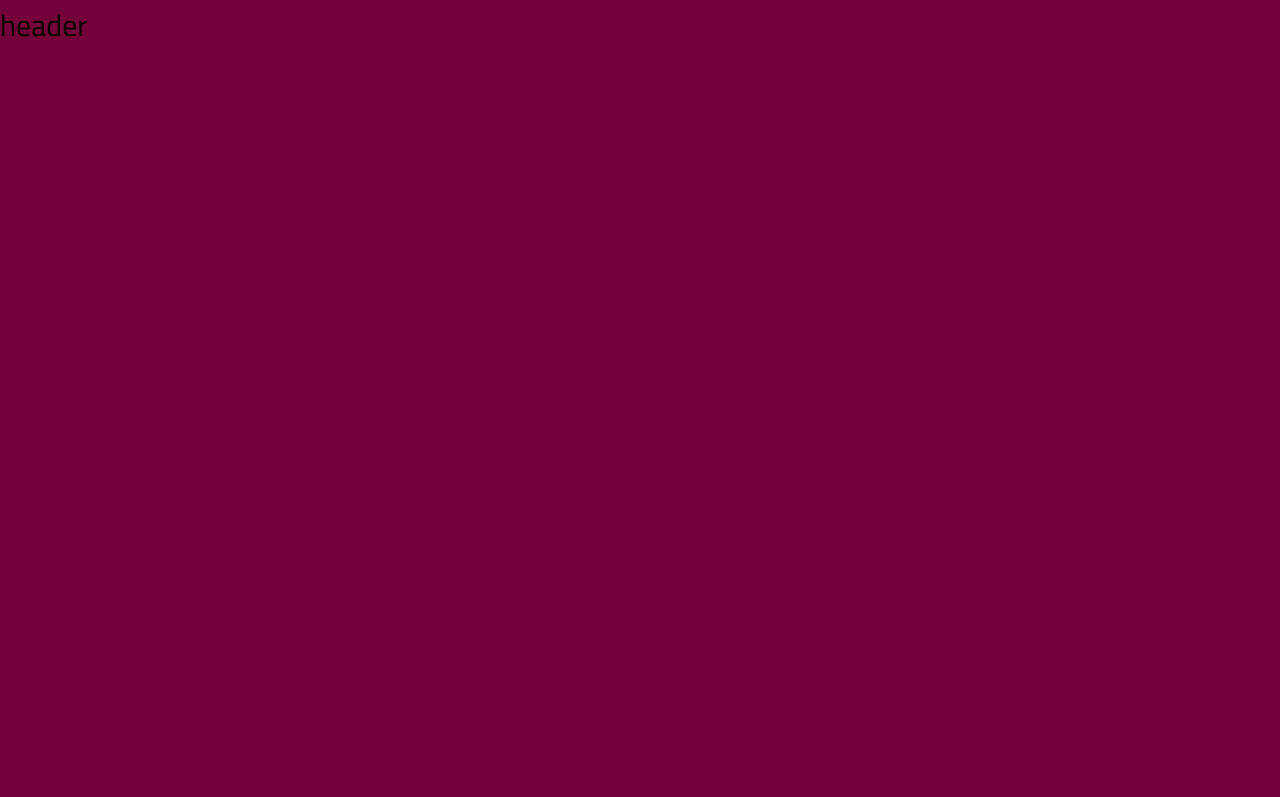
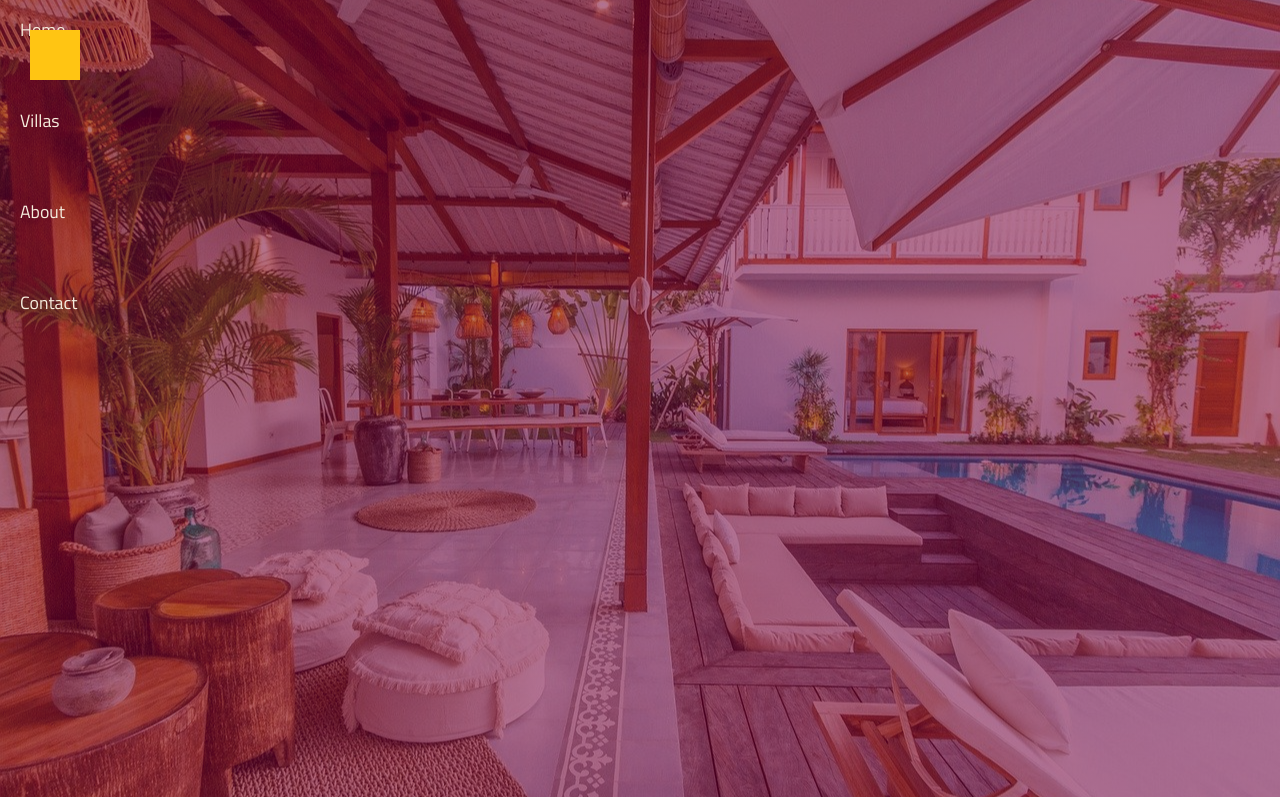
Before and after one commit to littleHorseFace/grid-practice, a plain HTML site: page index.html in a window 1280 px wide. Shown: the top 797 px of the page. Drawn offline with Linux system fonts and the light colour scheme.

Commit message:
git practice 2

```diff
--- a/index.html
+++ b/index.html
@@ -23,8 +23,30 @@
   <title>Document</title>
 </head>
 
+<!-- *************************header and bruger nav **************************-->
 <body class="container">
-  <header id="header">header</header>
+  <header id="header">
+    <nav class="header__main-nav">
+      <input type="checkbox" class="header-burger"/>
+      <div class="header__main-nav--hamburger">
+        <div></div>
+      </div>
+      <div class="header__main-nav--menu">
+        <div>
+          <div>
+            <ul>
+              <li><a href="#">Home</a></li>
+              <li><a href="#">Villas</a></li>
+              <li><a href="#">About</a></li>
+              <li><a href="#">Contact</a></li>
+            </ul>
+          </div>
+        </div>
+      </div>
+    </nav>
+  </header>
+
+
   <section id="booking-content">booking-content</section>
   <section id="booking-date">booking-date</section>
   <section id="villas">villas</section>
--- a/style.css
+++ b/style.css
@@ -52,9 +52,78 @@ body {
   grid-template-rows: 100vh repeat(8, min-content);
 }
 
+/* Anchor tags */
+
+a:link,
+a:visited {
+  color: var(--color-quaternary);
+  text-decoration: none;
+  font-size: calc(0.5rem + 1vw);
+  padding: 1rem 2rem;
+  border-radius: 0.3rem;
+  position: relative;
+  transition: all var(--transition-duration) cubic-bezier(1, 0, 0, 1);
+  z-index: 1;
+}
+
+/* Paragraphs */
+p {
+  color: white;
+  font-size: calc(1rem + 1vw);
+  font-weight: 200;
+}
+
+/* List Items */
+li {
+  list-style: none;
+  margin-bottom: 4rem;
+}
+
+/* Icons */
+i {
+  font-size: var(--font-size-title);
+  color: var(--color-secondary);
+}
+
+/************ Main Styling *************/
 header#header {
-  grid-column: container-start / container-end ;
-  background-color: var(--color-primary);
+  grid-column: container-start / container-end;
+  background: linear-gradient(var(--color-primary-m-light), var(--color-primary-m-light)),url(./img/hero.jpg);
+  background-repeat: no-repeat;
+  background-position: center;
+  background-size: cover;
+}
+
+.header__main-nav {
+  position: fixed;
+  top: 0;
+  left: 0;
+  z-index: 2;
+}
+
+.header-burger {
+  position: absolute;
+  top: 3rem;
+  left: 3rem;
+  z-index: 3;
+  height: 5rem;
+  width: 5rem;
+  cursor: pointer;
+  opacity: 0;
+}
+
+.header__main-nav--hamburger {
+  position: absolute;
+  top: 3rem;
+  left: 3rem;
+  height: 5rem;
+  width: 5rem;
+  padding: 1rem;
+  background-color: var(--color-secondary);
+  z-index: 2;
+
+  display: grid;
+  place-items: center;
 }
 
 #booking-content {
```
